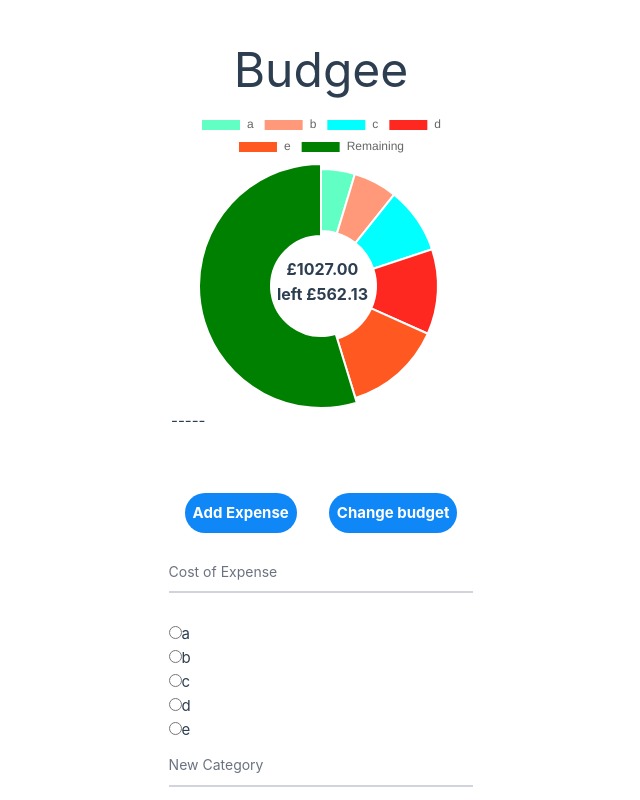
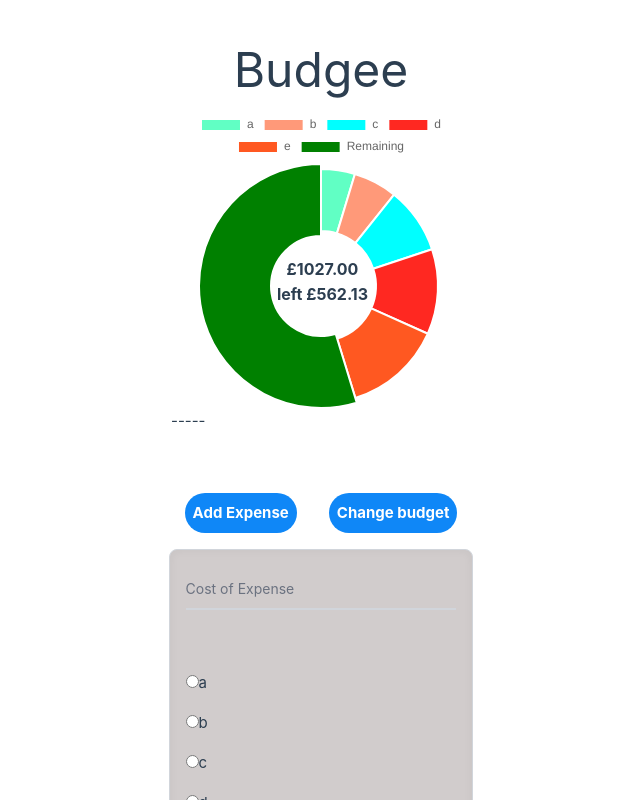
Before and after one commit to ossidion/budgee-nc-fe, a Vue app: page / in a window 1280 px wide. Both pictures are taken after a click on the button "Add Expense". Shown: the top 800 px of the page, without its empty margins (319-959 px from the left). Built offline with nearby package versions, Linux system fonts and the light colour scheme.

Commit message:
add-scroll-box-for-forms

```diff
--- a/src/components/HomePage.vue
+++ b/src/components/HomePage.vue
@@ -22,6 +22,7 @@
     })
 
     const showChangeBudgetForm = () => {
+        optimisticMessage.value = ""
         if (formData.value.expenseForm) formData.value.expenseForm = !formData.value.expenseForm
         formData.value.budgetForm = !formData.value.budgetForm
     }
@@ -81,7 +82,8 @@
         </div>
 
         <!-- Add Expense Form -->
-         <form class="form" v-if="formData.expenseForm" v-on:submit.prevent>
+        <div class="form-scroll-container" v-if="formData.expenseForm" v-on:submit.prevent>
+            <form class="form">
                 <div class="form-div relative">
                     <input class="custom-input" name="floting-input" v-model.number="formData.costOfExpense" type="text" placeholder=" ">
 
@@ -101,9 +103,11 @@
                 </div>
                 <button class="home-page-button" v-on:click="addNewExpense(formData.existingCategory, formData.costOfExpense, formData.newCategory)">Save</button>
             </form>
+        </div>
 
         <!-- Change Budget Form -->
-        <form class="form" v-if="formData.budgetForm" v-on:submit.prevent>
+        <div class="form-scroll-container" v-if="formData.budgetForm" v-on:submit.prevent>
+            <form class="form">
                 <!-- New Total Budget -->
                 <div class="form-div relative">
                     <input class="custom-input" name="floating-input" v-model.number="formData.newTotalBudget" type="text" placeholder=" ">
@@ -115,6 +119,7 @@
                 <!-- Update Available Funds -->
                 <br>
             </form>
+        </div>
 
         <p class="opt-mes">{{ optimisticMessage }}</p>
 
@@ -166,8 +171,24 @@
     background-color: #0c5eda;
 }
 
+.form-scroll-container {
+  max-height: 24rem;
+  overflow-y: auto;
+  padding: 1rem;
+  border: 1px solid #d1d5db;
+  border-radius: 0.5rem;
+  box-shadow: inset 0 0 10px rgba(0, 0, 0, 0.05);
+  background-color: #1a010133;
+  position: relative;
+}
+
 .form {
   max-width: var(--container-md);
+  position: relative;
+  z-index: 0;
+  display: flex;
+  flex-direction: column;
+  gap: 1rem;
 }
 
 .form-div {
```
Lines whose indentation alone changed are shown as unchanged.
